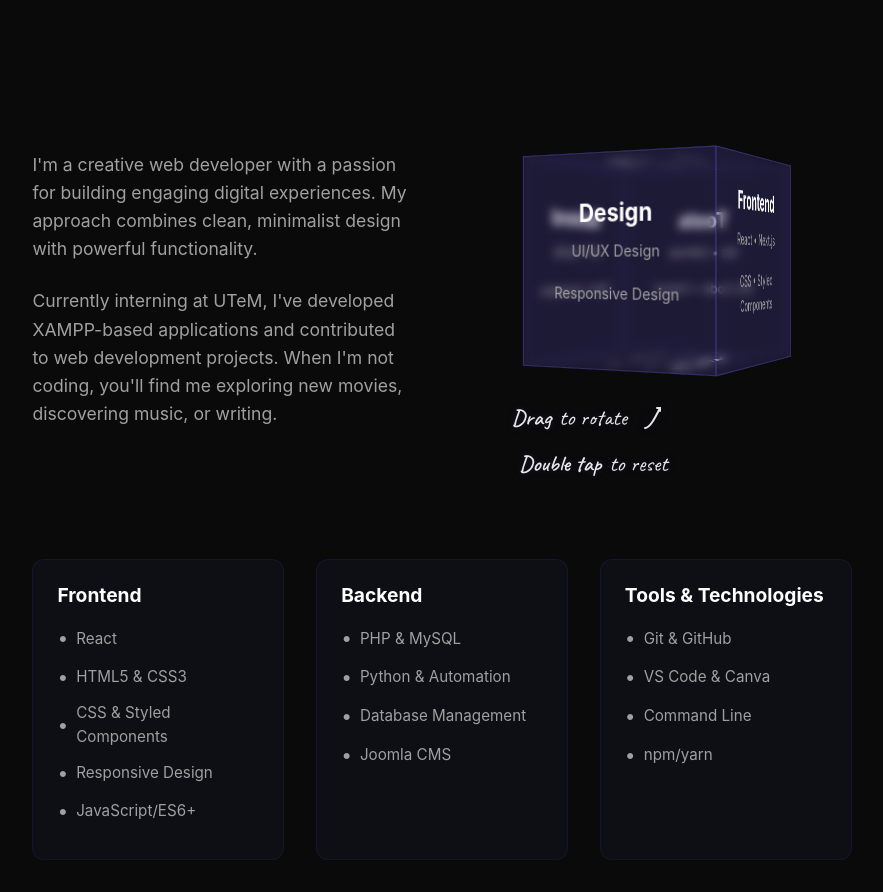
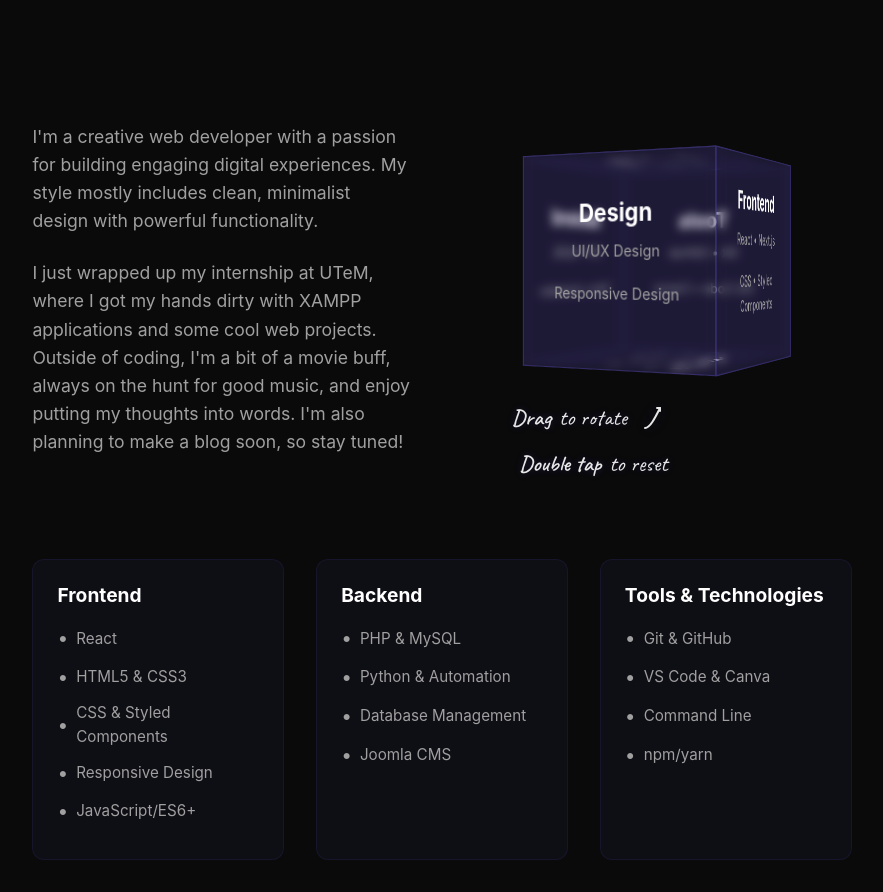
Before and after one commit to Cookiez04/Portfolio, a React (Create React App) app in the folder my-portfolio-app/: page / in a window 1280 px wide. Shown: the part 1460-2352 px from the top of the page, without its empty margins (198-1081 px from the left). Built offline with nearby package versions, Linux system fonts and the light colour scheme.

Commit message:
Update About Me section to be more conversational

```diff
--- a/my-portfolio-app/src/components/AboutSection.js
+++ b/my-portfolio-app/src/components/AboutSection.js
@@ -313,15 +313,16 @@ const AboutSection = () => {
             transition={{ duration: 0.8, delay: 0.2 }}
           >
             I'm a creative web developer with a passion for building engaging digital experiences.
-            My approach combines clean, minimalist design with powerful functionality.
+            My style mostly includes clean, minimalist design with powerful functionality.
           </motion.p>
           <motion.p
             initial={{ opacity: 0, y: 20 }}
             animate={{ opacity: 1, y: 0 }}
             transition={{ duration: 0.8, delay: 0.4 }}
           >
-            Currently interning at UTeM, I've developed XAMPP-based applications and contributed to web development projects.
-            When I'm not coding, you'll find me exploring new movies, discovering music, or writing.
+            I just wrapped up my internship at UTeM, where I got my hands dirty with XAMPP applications and some cool web projects.
+            Outside of coding, I'm a bit of a movie buff, always on the hunt for good music, and enjoy putting my thoughts into words.
+            I'm also planning to make a blog soon, so stay tuned!
           </motion.p>
         </TextContent>
         <SkillCube />
```
